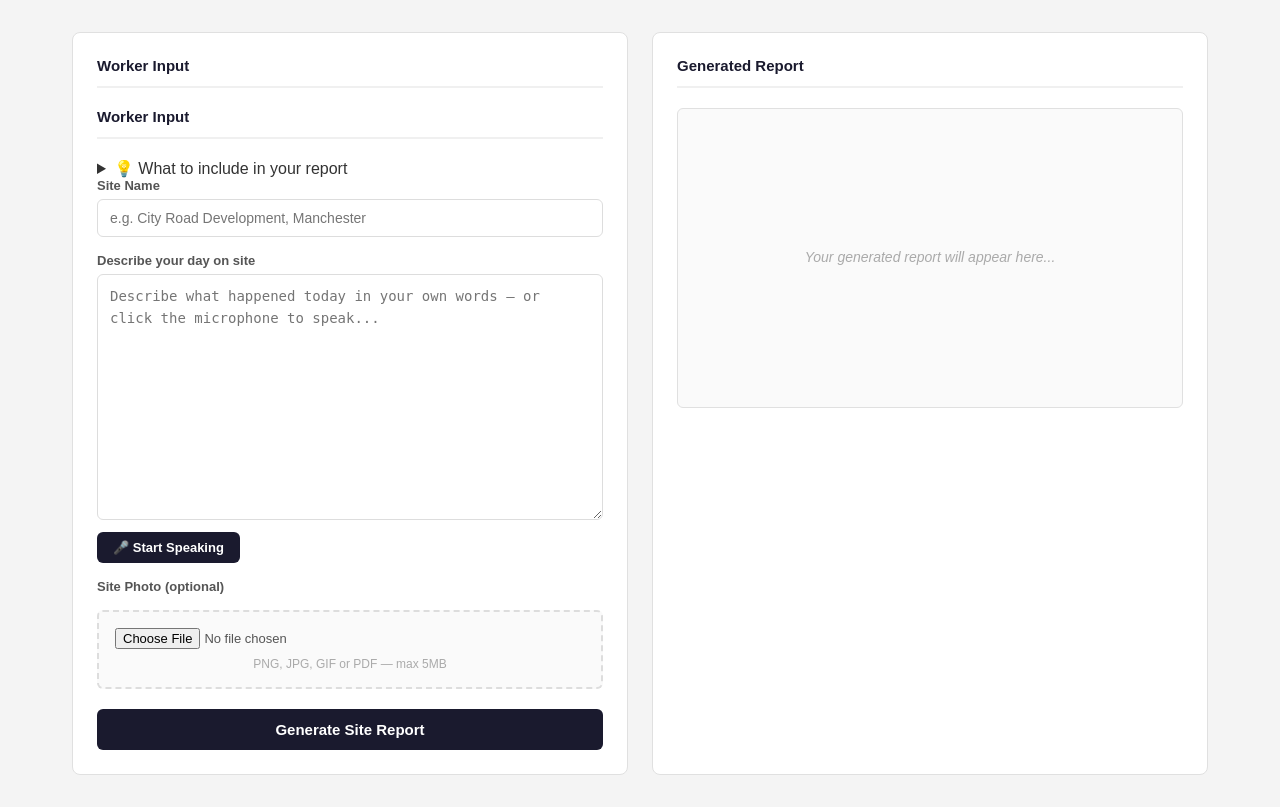
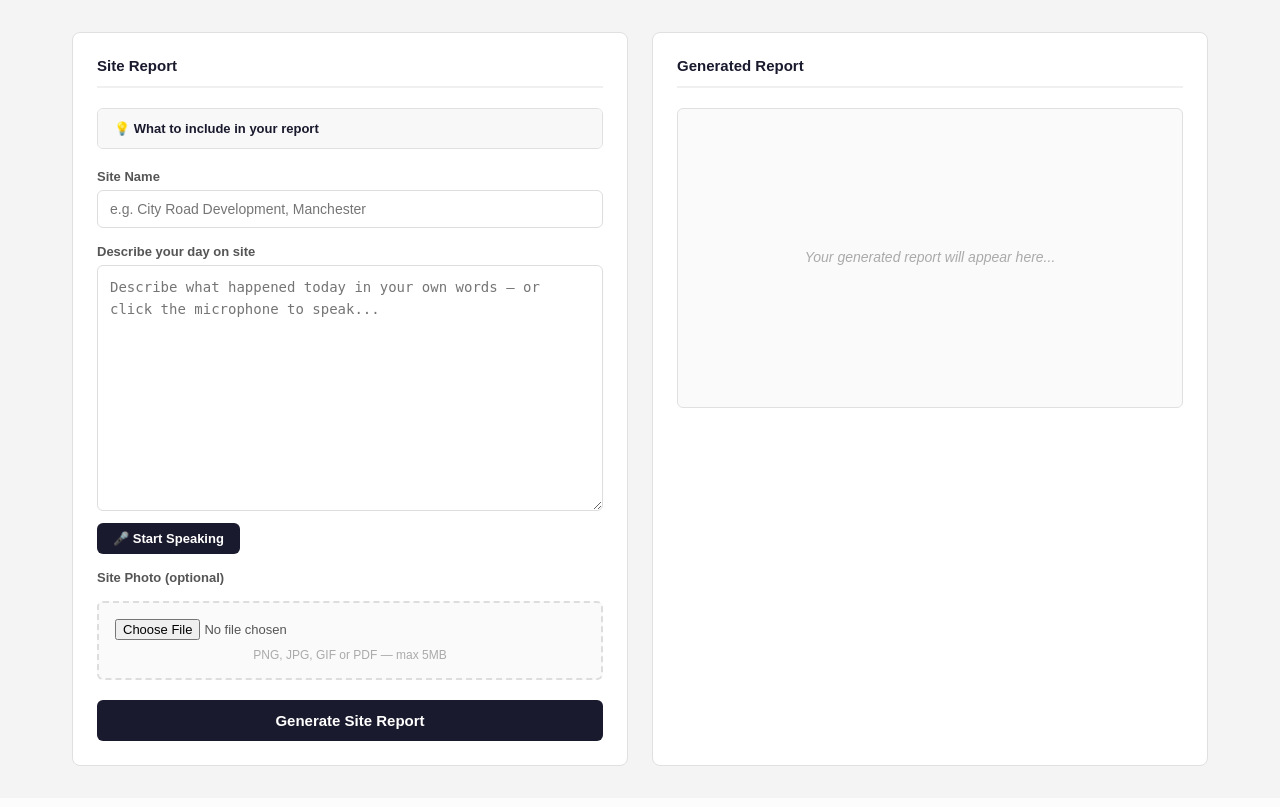
Before and after one commit to Mehdi-ke/site-report-app, a Flask app: page / in a window 1280 px wide. Shown: the part 63-870 px from the top of the page. After the commit the page ends 829 px from the top, so only its background shows below. Run offline with Flask 3, Linux system fonts and the light colour scheme.

Commit message:
Updating tips font and style

```diff
--- a/templates/index.html
+++ b/templates/index.html
@@ -246,12 +246,122 @@
       100% { opacity: 1; }
     }
 
+    .help-panel {
+      margin-bottom: 20px;
+      border: 1px solid #e0e0e0;
+      border-radius: 6px;
+      overflow: hidden;
+    }
+
+    .help-panel summary {
+      padding: 12px 16px;
+      background: #f8f8f8;
+      cursor: pointer;
+      font-size: 13px;
+      font-weight: 600;
+      color: #1a1a2e;
+      list-style: none;
+      display: flex;
+      align-items: center;
+      gap: 8px;
+      user-select: none;
+    }
+
+    .help-panel summary::-webkit-details-marker { display: none; }
+
+    .help-panel[open] summary {
+      background: #1a1a2e;
+      color: white;
+      border-bottom: 1px solid #e0e0e0;
+    }
+
+    .help-content {
+      padding: 16px;
+      background: #fafafa;
+    }
+
+    .help-intro {
+      font-size: 12px;
+      color: #666;
+      margin-bottom: 12px;
+    }
+
+    .help-grid {
+      display: grid;
+      grid-template-columns: 1fr 1fr;
+      gap: 12px;
+      margin-bottom: 16px;
+    }
+
+    .help-item {
+      display: flex;
+      gap: 10px;
+      align-items: flex-start;
+      background: white;
+      border: 1px solid #e0e0e0;
+      border-radius: 6px;
+      padding: 10px;
+    }
+
+    .help-icon {
+      font-size: 18px;
+      flex-shrink: 0;
+    }
+
+    .help-item strong {
+      display: block;
+      font-size: 11px;
+      font-weight: 600;
+      color: #1a1a2e;
+      margin-bottom: 2px;
+    }
+
+    .help-item p {
+      font-size: 11px;
+      color: #666;
+      margin: 0 0 3px;
+    }
+
+    .help-item em {
+      font-size: 10px;
+      color: #888;
+      font-style: italic;
+    }
+
+    .help-example {
+      background: #e8f0fe;
+      border: 1px solid #c5d5f5;
+      border-radius: 6px;
+      padding: 10px;
+      font-size: 11px;
+    }
+
+    .help-example strong {
+      display: block;
+      color: #1a1a2e;
+      margin-bottom: 4px;
+      font-size: 11px;
+    }
+
+    .help-example p {
+      color: #333;
+      line-height: 1.5;
+      margin: 0;
+      font-style: italic;
+      font-size: 11px;
+    }
+
     @media print {
       header, .panel:first-child, .print-btn { display: none; }
       .container { grid-template-columns: 1fr; padding: 0; }
       .panel { border: none; box-shadow: none; }
       .site-photo { margin-top: 24px; page-break-inside: avoid; }
       .site-photo img { max-height: none; }
+      .help-panel { display: none; }
+    }
+
+    @media (max-width: 768px) {
+      .container { grid-template-columns: 1fr; }
     }
 
     @media (max-width: 768px) {
@@ -269,9 +379,8 @@
   <div class="container">
 
     <div class="panel">
-      <h2>Worker Input</h2>
+      <h2>Site Report</h2>
 
-      <h2>Worker Input</h2>
 
       <details class="help-panel">
         <summary>💡 What to include in your report</summary>
```
